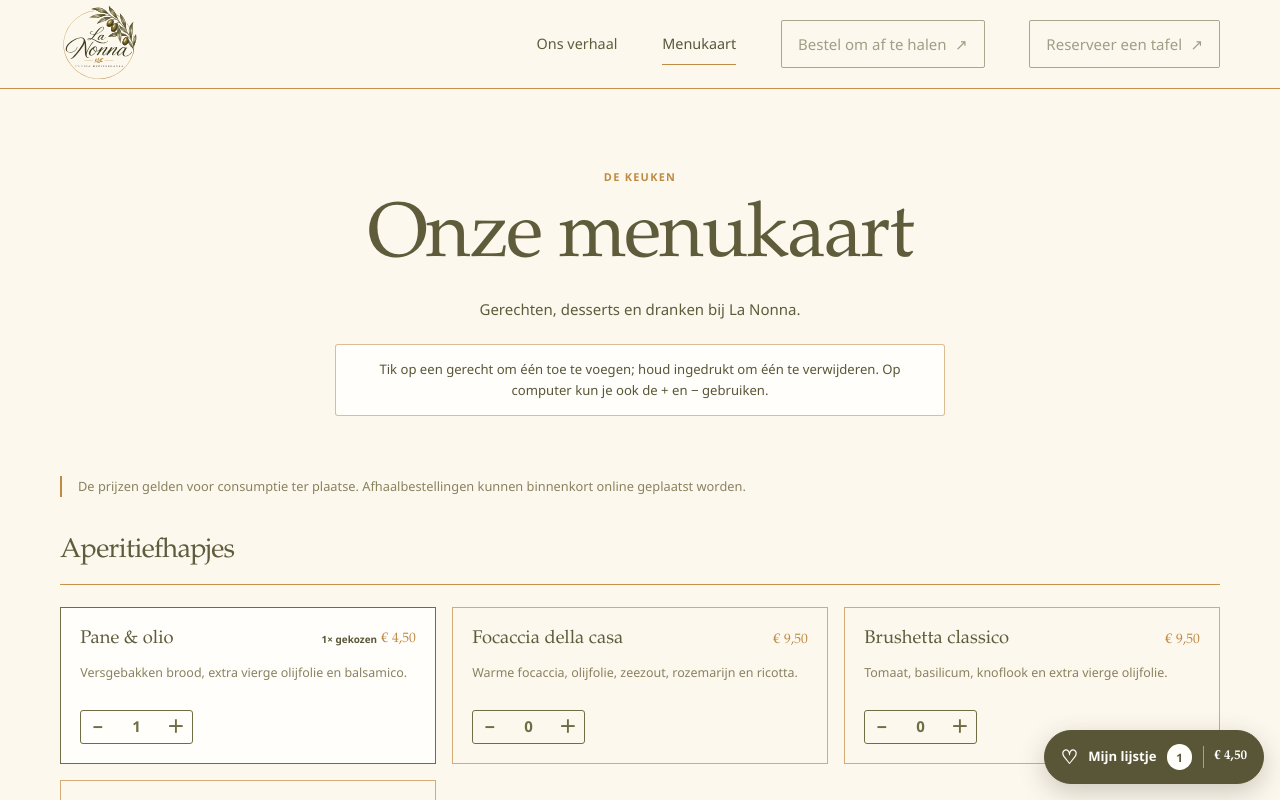
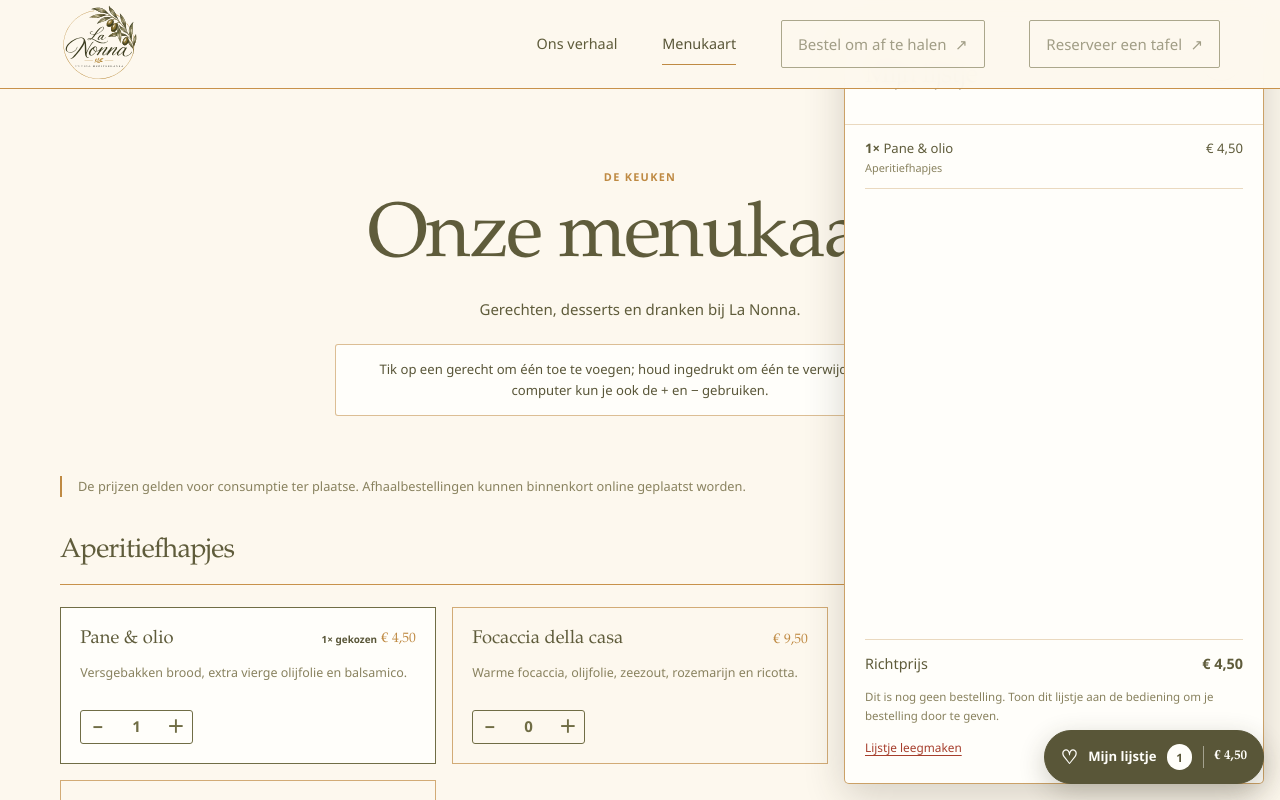
Before and after one commit to LyttleDevelopment/trattoria-la-nonna, a Next.js app: page /menu in a window 1280 px wide. Both pictures are taken after a click on the element 248 px from the left and 685 px from the top of the page. Shown: the top 800 px of the page. Built offline with nearby package versions, Linux system fonts and the light colour scheme.

Commit message:
update MenuExperience component and styles to enhance shortlist layout and accessibility

```diff
--- a/app/globals.css
+++ b/app/globals.css
@@ -952,6 +952,10 @@ h2 {
   font-weight: 650;
 }
 
+.shortlist-toggle.is-modal-open {
+  z-index: 12;
+}
+
 .shortlist-toggle > span:first-child {
   font-size: 1.2rem;
 }
@@ -977,10 +981,12 @@ h2 {
   position: fixed;
   z-index: 14;
   right: max(1rem, env(safe-area-inset-right));
-  bottom: calc(max(1rem, env(safe-area-inset-bottom)) + 4.2rem);
+  top: max(1rem, env(safe-area-inset-top));
+  bottom: max(1rem, env(safe-area-inset-bottom));
   width: min(100% - 2rem, 420px);
-  max-height: min(70svh, 620px);
-  overflow: auto;
+  display: flex;
+  flex-direction: column;
+  overflow: hidden;
   padding: 1.25rem;
   border: 1px solid rgba(191, 138, 67, 0.8);
   border-radius: 5px;
@@ -1001,9 +1007,7 @@ h2 {
 }
 
 .shortlist-panel-heading {
-  position: sticky;
-  z-index: 1;
-  top: -1.25rem;
+  flex: 0 0 auto;
   display: flex;
   align-items: flex-start;
   justify-content: space-between;
@@ -1038,6 +1042,20 @@ h2 {
   list-style: none;
 }
 
+.shortlist-content {
+  flex: 1 1 auto;
+  min-height: 0;
+  overflow-y: auto;
+  overscroll-behavior: contain;
+}
+
+.shortlist-footer {
+  flex: 0 0 auto;
+  padding-top: 0.75rem;
+  border-top: 1px solid rgba(191, 138, 67, 0.32);
+  background: var(--white);
+}
+
 .shortlist-items li {
   display: flex;
   justify-content: space-between;
@@ -1056,7 +1074,6 @@ h2 {
 .shortlist-total {
   display: flex;
   justify-content: space-between;
-  padding-top: 0.9rem;
   font-size: 0.9rem;
 }
 
@@ -1067,16 +1084,11 @@ h2 {
 }
 
 .shortlist-clear {
-  position: sticky;
-  z-index: 1;
-  bottom: -1.25rem;
   display: block;
-  width: calc(100% + 2.5rem);
-  margin: 0.75rem -1.25rem -1.25rem;
-  padding: 0.85rem 1.25rem;
+  margin-top: 0.45rem;
+  padding: 0.35rem 0;
   border: 0;
-  border-top: 1px solid rgba(191, 138, 67, 0.32);
-  background: var(--white);
+  background: transparent;
   color: var(--rust);
   cursor: pointer;
   font-size: 0.74rem;
--- a/components/MenuExperience.tsx
+++ b/components/MenuExperience.tsx
@@ -391,10 +391,10 @@ export default function MenuExperience() {
                             <span aria-hidden="true">×</span>
                         </button>
                     </div>
-                    {selectedItems.length === 0 ? (
-                        <p className="shortlist-empty">Je lijstje is nog leeg. Tik op een gerecht om het toe te voegen.</p>
-                    ) : (
-                        <>
+                    <div className="shortlist-content">
+                        {selectedItems.length === 0 ? (
+                            <p className="shortlist-empty">Je lijstje is nog leeg. Tik op een gerecht om het toe te voegen.</p>
+                        ) : (
                             <ul className="shortlist-items">
                                 {selectedItems.map((item) => (
                                     <li key={item.id}>
@@ -406,6 +406,10 @@ export default function MenuExperience() {
                                     </li>
                                 ))}
                             </ul>
+                        )}
+                    </div>
+                    {selectedItems.length > 0 && (
+                        <div className="shortlist-footer">
                             <div className="shortlist-total">
                                 <span>Richtprijs</span>
                                 <strong>{formatEuro(estimatedTotal)}</strong>
@@ -417,7 +421,7 @@ export default function MenuExperience() {
                                     onClick={() => setQuantities({})}>
                                 Lijstje leegmaken
                             </button>
-                        </>
+                        </div>
                     )}
                 </aside>
                 {isListOpen && (
@@ -431,7 +435,7 @@ export default function MenuExperience() {
                 )}
                 <button
                     ref={shortlistToggleRef}
-                    className="shortlist-toggle"
+                    className={`shortlist-toggle${isListOpen ? ' is-modal-open' : ''}`}
                     type="button"
                     onClick={() => setIsListOpen((open) => !open)}
                     aria-expanded={isListOpen}
```
